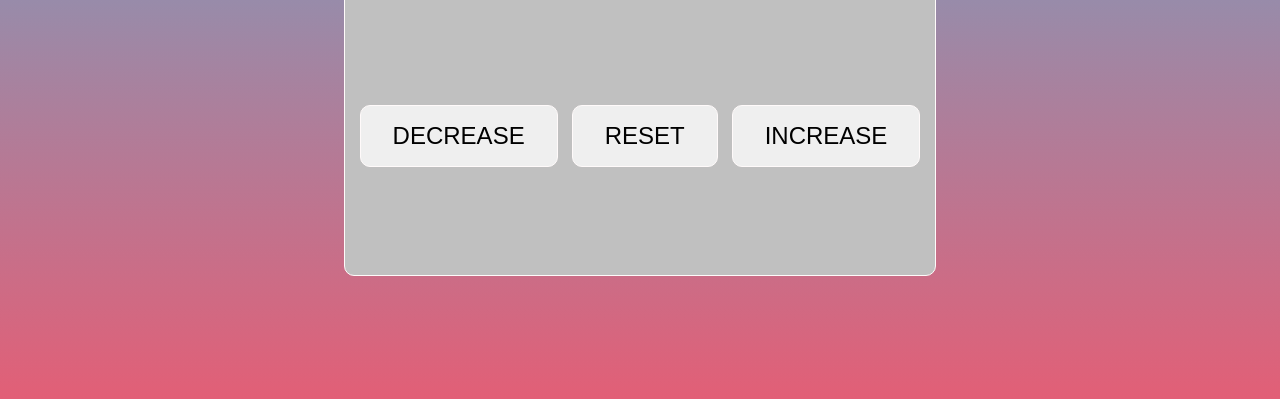
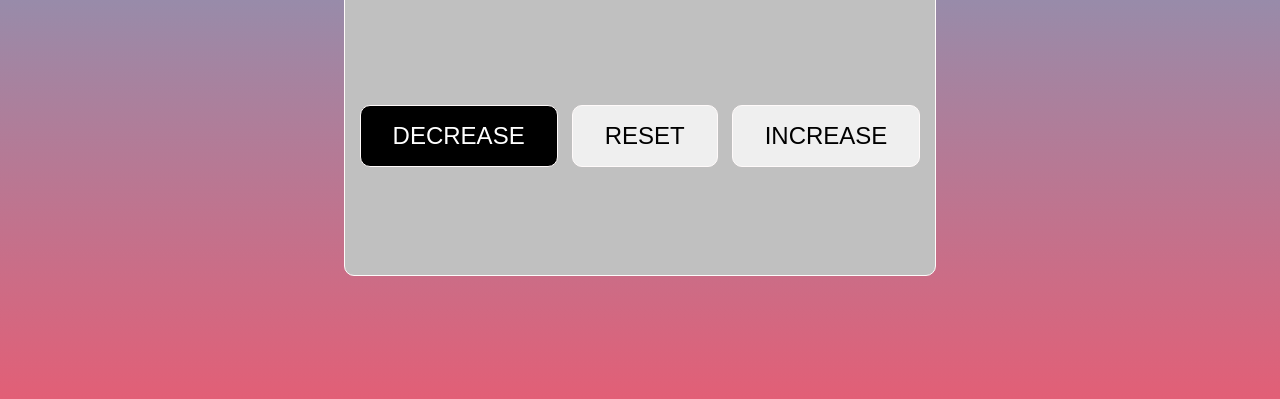
Before and after one commit to Fgoudarzi/Counter, a plain HTML site: page index.html in a window 1280 px wide. In both pictures the pointer is over the button "DECREASE". Shown: the part 375-774 px from the top of the page. Drawn offline with Linux system fonts and the light colour scheme.

Commit message:
Update styles.css

```diff
--- a/styles.css
+++ b/styles.css
@@ -40,3 +40,8 @@ button{
     padding: 1rem 2rem ;
     border: 1px solid snow;
 }
+button:hover{
+    background-color: black;
+    color: white;
+    transition: all 0.3s linear;
+}
```
